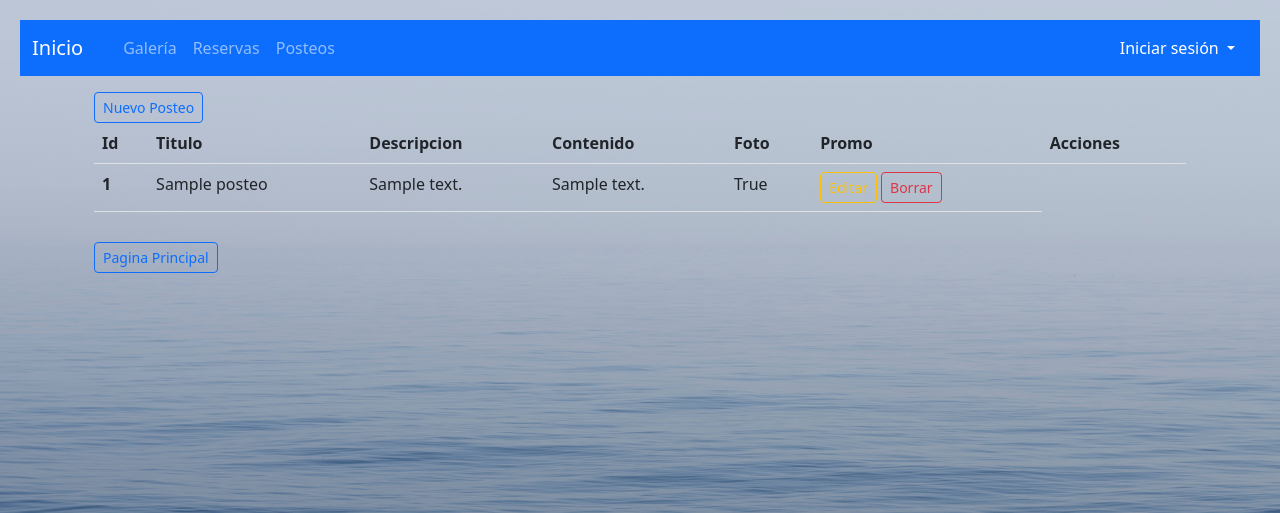
After one commit to MartinMadda/Final-Coderhouse, a Django app: page /posteos/ in a window 1280 px wide. The commit adds this page. Shown: the top 513 px of the page. Run offline with Django 4.2, Linux system fonts and the light colour scheme; tables that the repository leaves empty hold one stand-in row (values such as "Sample post"); some libraries are stand-ins or nearby versions.

Commit message:
gestion de posteos y galeria de imagenes

```diff
--- a/final_coder/settings.py
+++ b/final_coder/settings.py
@@ -131,3 +131,6 @@ LOGIN_REDIRECT_URL = '/'
 LOGOUT_REDIRECT_URL = '/'
 
 CKEDITOR_UPLOAD_PATH = "uploads/"
+
+MEDIA_URL = "media/"
+MEDIA_ROOT = os.path.join(BASE_DIR, 'media')
--- a/final_coder/urls.py
+++ b/final_coder/urls.py
@@ -14,9 +14,12 @@ Including another URLconf
     2. Add a URL to urlpatterns:  path('blog/', include('blog.urls'))
 """
 from django.contrib import admin
+from django.conf import settings
+from django.conf.urls.static import static
 from django.urls import path
-from panel.views import  (SignUpView, BienvenidaView,
-                          SignInView, SignOutView, ReservaCreateView)
+from panel.views import  (SignUpView, BienvenidaView, GaleriaView,
+                          SignInView, SignOutView, ReservaCreateView,
+                          PosteosView,PosteoCreateView, PosteoUpdateView, PosteoDeleteView)
 
 urlpatterns = [
     path('admin/', admin.site.urls),
@@ -26,4 +29,11 @@ urlpatterns = [
     path('incia-sesion/', SignInView.as_view(), name='sign_in'),
     path('cerrar-sesion/', SignOutView.as_view(), name='sign_out'),
     path('reserva/', ReservaCreateView.as_view(), name='reserva'),
+    path('posteo/create', PosteoCreateView.as_view(), name='posteo-create'),
+    path('posteo/<pk>/update', PosteoUpdateView.as_view(), name ="posteo-update"),
+    path('posteos/', PosteosView.as_view(), name ="posteos"),
+    path('posteos/<pk>/delete', PosteoDeleteView.as_view(), name ="posteo-delete"),
+    path('galeria/', GaleriaView.as_view(), name ="galeria"),
 ]
+
+urlpatterns += static(settings.MEDIA_URL, document_root=settings.MEDIA_ROOT)
--- a/panel/models.py
+++ b/panel/models.py
@@ -12,7 +12,7 @@ class Posteo(models.Model):
     titulo = models.CharField(max_length=30)
     descripcion_corta = models.CharField(max_length=200)
     contenido = RichTextField()
-    foto = models.ImageField(upload_to="posts", null=True, blank=True)
+    foto = models.ImageField(upload_to="img", null=True, blank=True)
     es_una_promo = models.BooleanField()
     fecha_creacion = models.DateTimeField(auto_now_add=True)
 
@@ -36,7 +36,7 @@ class Reserva(models.Model):
     fecha_hasta = models.DateTimeField()
     cantidad_adultos = models.IntegerField()
     cantidad_menores = models.IntegerField()
-    consulta = RichTextField()
+    consulta = RichTextField(default="Ingrese su consulta aquí")
 
 class Perfil(models.Model):
     usuario = models.OneToOneField(User, on_delete=models.CASCADE)
--- a/panel/templates/panel/base.html
+++ b/panel/templates/panel/base.html
@@ -1,6 +1,7 @@
 <!DOCTYPE html>
 {% load static %}
 <html lang="en">
+<title>{% block tab%}{% endblock %}</title>
 <head>
 
     <meta charset="UTF-8">
@@ -24,11 +25,15 @@
                 </li>
 
                 <li class="nav-item">
-                    <a class="nav-link" href="">Galeria</a>
+                  <a class="nav-link" href="{% url 'galeria' %}">Galería</a>
                 </li>
 
                 <li class="nav-item">
                     <a class="nav-link" href="{% url 'reserva' %}">Reservas</a>
+                </li>
+
+                <li class="nav-item">
+                  <a class="nav-link" href="{% url 'posteos' %}">Posteos</a>
                 </li>
 
             </ul>
--- a/panel/templates/panel/bienvenida.html
+++ b/panel/templates/panel/bienvenida.html
@@ -1,4 +1,6 @@
 {% extends "panel/base.html" %}
+
+{% block tab%}Home{% endblock %}
 
 {% block title %}Bievenido{% endblock %}
 
--- /dev/null
+++ b/panel/templates/panel/posteo_list.html
@@ -0,0 +1,38 @@
+{% extends "panel/base.html" %}
+{% block tab%}Listado de posteos{% endblock %}
+{% block content %}
+<main class="flex-shrink-0">
+    <div class="container" style="margin-top: 1em;">
+     <a type="button" href="{% url 'posteo-create' %}" class="btn btn-sm btn-outline-primary">Nuevo Posteo</a>
+  <table class="table">
+  <thead>
+    <tr>
+      <th scope="col">Id</th>
+      <th scope="col">Titulo</th>
+      <th scope="col">Descripcion</th>
+      <th scope="col">Contenido</th>
+      <th scope="col">Foto</th>
+      <th scope="col">Promo</th>
+      <th scope="col">Acciones</th>
+    </tr>
+  </thead>
+        <tbody>
+          {%for posteo in posteos %}
+            <tr>
+            <th scope="row">{{posteo.id}}</th>
+            <td>{{posteo.titulo}}</td>
+            <td>{{posteo.descripcion_corta}}</td>
+            <td>{{posteo.contenido}}</td>
+            <td>{{posteo.es_una_promo}}</td>
+            <td>
+                <a type="button" href="{% url 'posteo-update' posteo.id %}" class="btn btn-sm btn-outline-warning">Editar</a>
+                <a type="button" href="{% url 'posteo-delete' posteo.id %}" class="btn btn-sm btn-outline-danger">Borrar</a>
+            </td>
+            </tr>
+          {% endfor %}
+        </tbody>
+    </table>
+    <a type="button" href = "{% url 'bienvenida' %}" style="margin-top: 1em;" class="btn btn-sm btn-outline-primary" >Pagina Principal</a>
+    </div>
+  </main>
+{% endblock %}
--- a/panel/views.py
+++ b/panel/views.py
@@ -3,9 +3,9 @@ from django.shortcuts import render, HttpResponse
 from django.shortcuts import render, redirect
 from django.contrib.auth import login, authenticate
 
-from django.views.generic import CreateView, TemplateView
+from django.views.generic import CreateView, TemplateView, ListView, UpdateView, DeleteView
 
-from .models import Perfil, Reserva
+from .models import Perfil, Reserva, Posteo
 
 from .forms import SignUpForm, ReservaForm
 
@@ -45,3 +45,33 @@ class ReservaCreateView(CreateView):
     form_class = ReservaForm
     template_name = "panel/reserva_form.html"
     success_url = reverse_lazy('inicio')
+
+
+class PosteosView(ListView):
+
+    queryset = Posteo.objects.all()
+    template_name = "panel/posteo_list.html"
+    context_object_name = "posteos"
+
+class GaleriaView(ListView):
+
+    queryset = Posteo.objects.all()
+    template_name = "panel/galeria.html"
+    context_object_name = "posteos"
+
+class PosteoCreateView(CreateView):
+    model = Posteo
+    fields = ['titulo','descripcion_corta' , 'contenido', 'foto','es_una_promo']
+    template_name = "panel/posteo_form.html"
+    success_url = reverse_lazy('posteos')
+
+class PosteoUpdateView(UpdateView):
+    model = Posteo
+    fields = ['titulo','descripcion_corta' , 'contenido', 'foto','es_una_promo']
+    template_name = "panel/posteo_form.html"
+    success_url = reverse_lazy('posteos')
+
+class PosteoDeleteView(DeleteView):
+    model = Posteo
+    template_name = "panel/posteo_confirm_delete.html"
+    success_url = reverse_lazy('posteos')
```
Also changed, not shown: panel/templates/panel/galeria.html (added, +34 -0 lines), panel/templates/panel/posteo_confirm_delete.html (added, +14 -0 lines), panel/templates/panel/posteo_form.html (added, +26 -0 lines), media/img/foto1.jpg (added), media/img/foto3.jfif (added), panel/img/foto1.jfif (added), panel/migrations/0003_alter_reserva_consulta.py (added), panel/templates/panel/img/thai-pattern-vector-png_80202.jpg (deleted).
